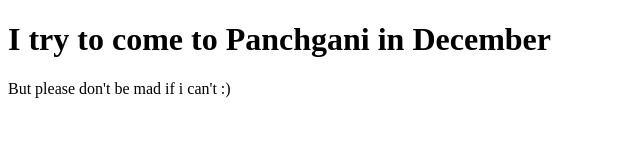
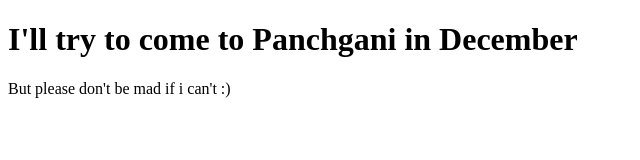
Before and after one commit to ejahanz/ejahanz.github.io, a plain HTML site: page index.html in a window 1280 px wide. Shown: the whole page, without its empty margins (0-640 px from the left). Drawn offline with Linux system fonts and the light colour scheme.

Commit message:
git commit

```diff
--- a/index.html
+++ b/index.html
@@ -5,7 +5,7 @@
   <title>Hello from the Cloud</title>
 </head>
 <body>
-  <h1>I try to come to Panchgani in December</h1>
+  <h1>I'll try to come to Panchgani in December</h1>
   <p>But please don't be mad if i can't :) </p>
 </body>
 </html>
```
